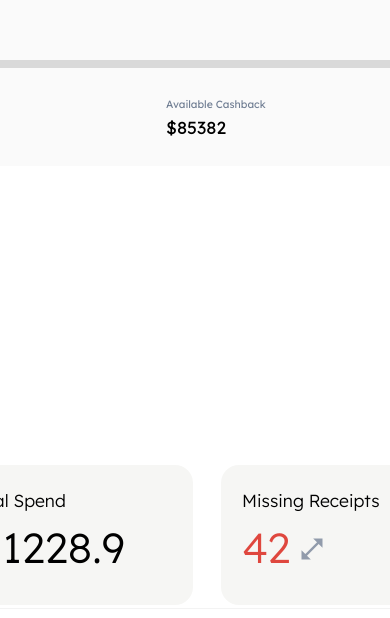
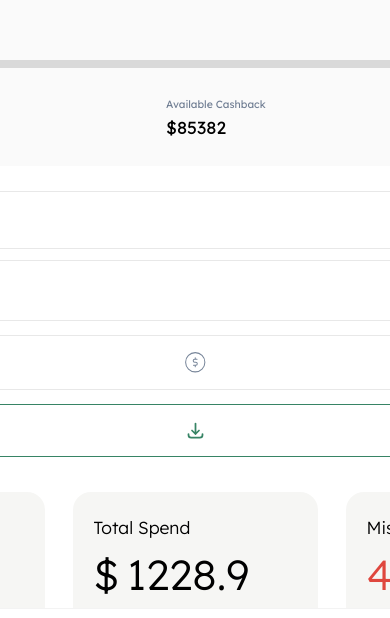
Before and after one commit to Algidaq/Qashio-Assesment, a Next.js app: page / in a window 390 px wide. Shown: the part 226-844 px from the top of the page. Built offline with nearby package versions, Linux system fonts and the light colour scheme.

Commit message:
add date picker

```diff
--- a/package.json
+++ b/package.json
@@ -13,6 +13,7 @@
     "@types/react-table": "^7.7.20",
     "next": "14.2.5",
     "react": "^18",
+    "react-datepicker": "^7.3.0",
     "react-dom": "^18",
     "react-icons": "^5.2.1",
     "react-table": "^7.8.0"
--- a/src/components/FilterSection/FilterSection.module.css
+++ b/src/components/FilterSection/FilterSection.module.css
@@ -21,23 +21,39 @@
   margin-top: 0px;
 }
 
-.searchWrapper {
+.searchWrapper,
+.datePickerWrapper {
   display: flex;
   align-items: center;
-  justify-content: center;
-  gap: 8px;
+  justify-content: flex-start;
+  gap: 20px;
   border: 1px solid #e8e8e8;
   border-radius: 50px;
   padding: 12px 20px;
   font-size: 1.5rem;
+  min-width: 20rem;
+}
+
+.datePickerWrapper {
+  display: flex;
+  align-items: center;
+  justify-content: space-between;
+  width: 100%;
+}
+
+.datePikcerleftSide {
+  display: flex;
+  align-items: center;
+  gap: 1rem;
 }
 
 .searchInput,
 .dateInpute {
   border: unset;
-  font-size: 0.85rem;
+  font-size: 1rem;
   font-weight: 300;
   color: #778599;
+  height: 32px;
 }
 
 .dateWrapper {
@@ -48,13 +64,13 @@
 }
 
 .iconDollar {
-  font-size: 1.75rem;
+  width: 1.75rem;
+  height: 1.75rem;
   color: #778599;
 }
 
 .dollarIcon {
-  width: 3.75rem;
-  height: 3.75rem;
+  padding: 1rem;
   border: 1px solid #e8e8e8;
   border-radius: 50px;
   display: flex;
@@ -64,7 +80,8 @@
 }
 
 .dollarIcon:hover {
-  transform: translateY(-5px);
+  border: 1px solid #37846527;
+  background-color: #37846527;
 }
 
 .downloadButton .icon {
@@ -132,7 +149,7 @@
   font-size: 2rem;
 }
 
-@media screen and (max-width: 800px) {
+@media screen and (max-width: 1270px) {
   .filters {
     align-items: flex-start;
     flex-direction: column;
@@ -140,28 +157,44 @@
   }
 }
 
-@media screen and (max-width: 480px) {
+@media screen and (max-width: 800px) {
+  .filters {
+    align-items: flex-start;
+    flex-direction: column;
+    gap: 0.8rem;
+    width: 100%;
+  }
+}
+
+@media screen and (max-width: 570px) {
   .filterWrapper {
     flex-direction: column;
     align-items: flex-start;
     gap: 1rem;
+    width: 100%;
   }
-}
 
-@media screen and (max-width: 400px) {
+  .downloadButton,
+  .searchWrapper,
+  .dateWrapper,
+  .searchInput,
+  .dateInpute {
+    width: 100%;
+  }
+
   .dateWrapper {
     flex-direction: column;
-    align-items: flex-start;
+    align-items: center;
+    width: 100%;
     gap: 1rem;
   }
 
-  .searchWrapper {
+  .dollarIcon {
     width: 100%;
   }
 
-  .searchInput,
-  .dateInpute {
-    width: 100%;
+  .cardsWrapper {
+    justify-content: center;
   }
 }
 
--- a/src/components/FilterSection/FilterSection.tsx
+++ b/src/components/FilterSection/FilterSection.tsx
@@ -1,5 +1,6 @@
 "use client";
-import React from "react";
+import React, { useState } from "react";
+import DatePicker from "react-datepicker";
 
 // Components
 import Countdown from "../Countdown/Countdown";
@@ -16,8 +17,11 @@ import { MdOutlineOpenInFull } from "react-icons/md";
 
 // styles
 import styles from "./FilterSection.module.css";
+import "react-datepicker/dist/react-datepicker.css";
 
 const FilterSection = () => {
+  const [startDate, setStartDate] = useState<Date | null>(new Date());
+
   const arrayCard: CardProps[] = [
     {
       CardTitle: "Transactoins",
@@ -52,9 +56,18 @@ const FilterSection = () => {
             />
           </div>
           <div className={styles.dateWrapper}>
-            <div className={styles.searchWrapper}>
-              <MdOutlineDateRange className={styles.icon} />
-              <p className={styles.dateInpute}>Jun 01 , 2023 - Jun 30 , 2023</p>
+            <div className={styles.datePickerWrapper}>
+              <div className={styles.datePikcerleftSide}>
+                <MdOutlineDateRange className={styles.icon} />
+                <DatePicker
+                  selected={startDate}
+                  showTimeSelect
+                  dateFormat="Pp"
+                  onChange={(date) => setStartDate(date)}
+                  className={styles.dateInpute}
+                  dropdownMode="scroll"
+                />
+              </div>
               <FaAngleDown className={styles.icon} />
             </div>
             <div className={styles.dollarIcon}>
```
Also changed, not shown: 1 other file (tests, documents, lock files or other folders).
